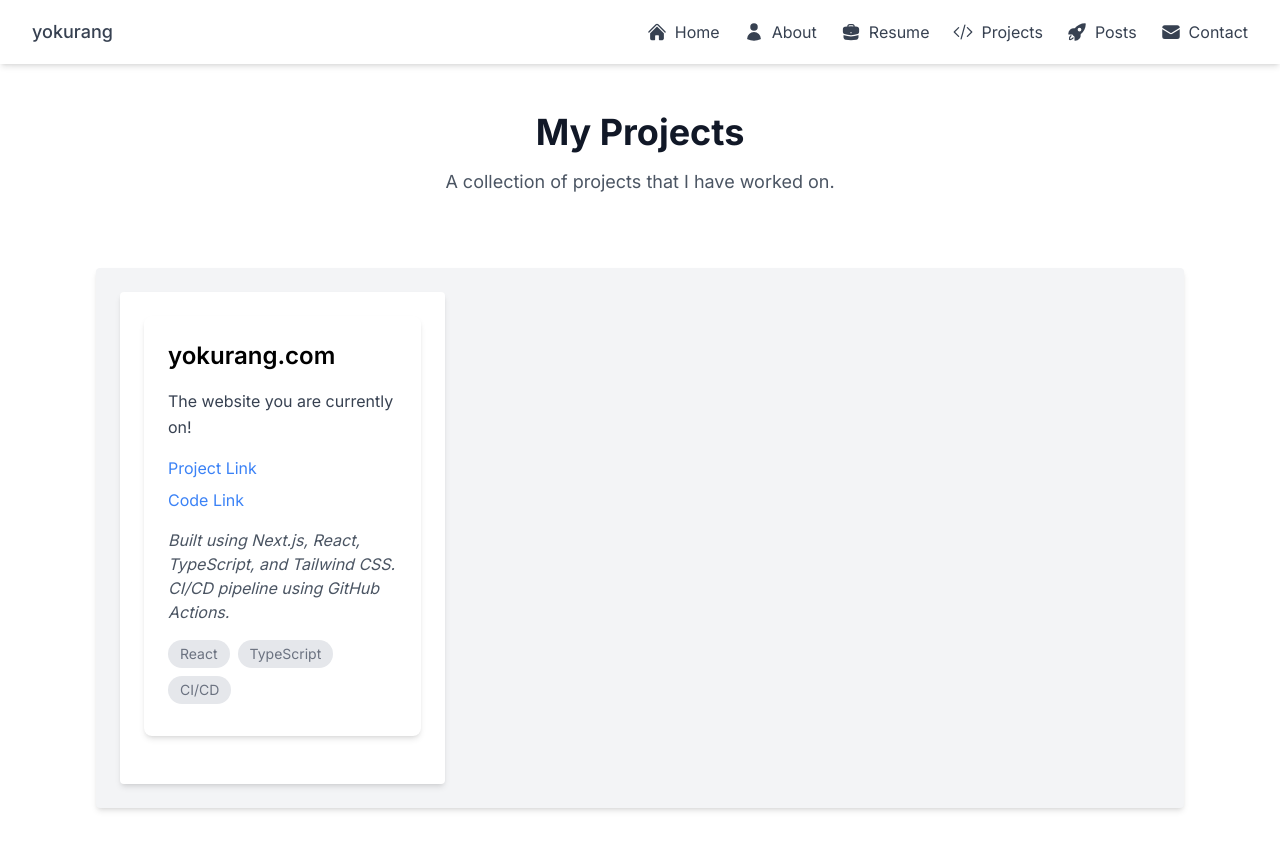
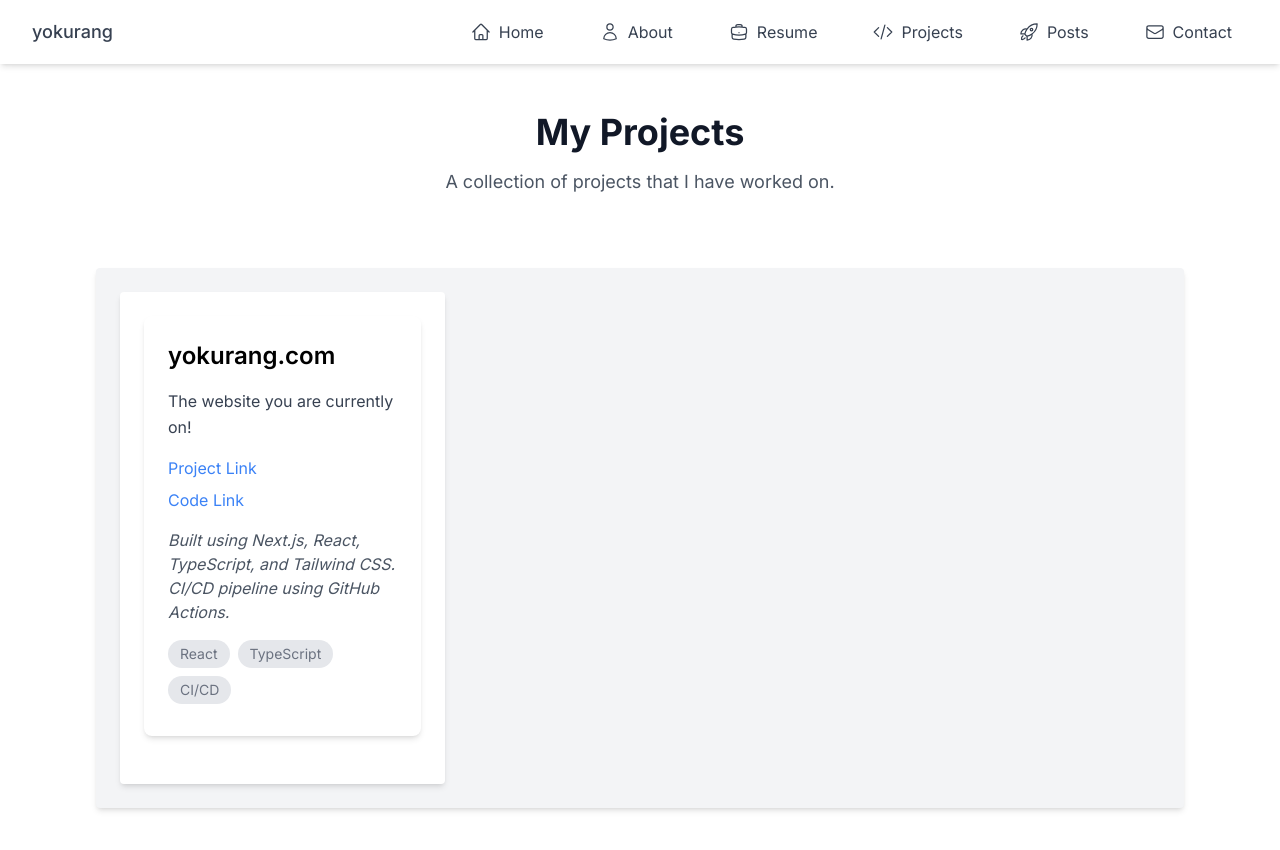
Before and after one commit to yokurang/yokurang.com, a Next.js app: page /projects in a window 1280 px wide. Shown: the top 850 px of the page. Built offline with nearby package versions, Linux system fonts and the light colour scheme.

Commit message:
fix navigation bar

```diff
--- a/src/app/components/NavigationBar.tsx
+++ b/src/app/components/NavigationBar.tsx
@@ -1,18 +1,24 @@
 "use client";
+
 import React, { useState } from 'react';
 import Link from 'next/link';
-import { HomeIcon, UserIcon, BriefcaseIcon, EnvelopeIcon, RocketLaunchIcon, CodeBracketIcon, LightBulbIcon, XCircleIcon } from '@heroicons/react/24/solid';
+import { HomeIcon, UserIcon, BriefcaseIcon, EnvelopeIcon, RocketLaunchIcon, CodeBracketIcon, ChevronDownIcon, ChevronUpIcon } from '@heroicons/react/24/outline';
+
+export default function NavigationBar() {
+  const [isOpen, setIsOpen] = useState(false);
 
   type NavigationItemProps = {
     label: string;
     href: string;
     Icon: React.ElementType;
+    onClick?: () => void;
+    className?: string;
   };
 
-const NavigationItem: React.FC<NavigationItemProps> = ({ label, href, Icon }) => {
+  const NavigationItem: React.FC<NavigationItemProps> = ({ label, href, Icon, onClick, className }) => {
     return (
       <Link href={href} passHref>
-      <div className="flex items-center space-x-2 text-gray-700 cursor-pointer">
+        <div className={`flex items-center space-x-2 text-gray-700 cursor-pointer hover:text-black ${className}`} onClick={onClick}>
           <Icon className="h-5 w-5" />
           <span>{label}</span>
         </div>
@@ -20,8 +26,7 @@ const NavigationItem: React.FC<NavigationItemProps> = ({ label, href, Icon }) =>
     );
   };
 
-export default function NavigationBar() {
-  const navigationItems: NavigationItemProps[] = [
+  const navItems = [
     { label: "Home", href: "/", Icon: HomeIcon },
     { label: "About", href: "/about", Icon: UserIcon },
     { label: "Resume", href: "/resume", Icon: BriefcaseIcon },
@@ -30,33 +35,26 @@ export default function NavigationBar() {
     { label: "Contact", href: "/contact", Icon: EnvelopeIcon }
   ];
 
-  const [isOpen, setIsOpen] = useState(false);
-  const handleToggle = () => {
-    setIsOpen(!isOpen);
-  };
-
   return (
-    <div className="fixed top-0 left-0 w-full h-16 bg-white text-gray-700 flex items-center justify-between px-8 shadow-md z-10">
-      <div className="text-lg font-medium cursor-pointer">
-        yokurang
-      </div>
-      <div className="hidden items-center space-x-6 sm:flex">
-        {navigationItems.map((item, index) => (
-          <NavigationItem key={index} {...item} />
+    <nav className="fixed top-0 left-0 w-full h-16 bg-white text-gray-700 flex items-center justify-between px-8 shadow-md z-10">
+      <div className="text-lg font-medium cursor-pointer text-2xl font-bold">yokurang</div>
+      <div className="hidden sm:flex space-x-6">
+        {navItems.map((item, index) => (
+          <NavigationItem key={index} {...item} className="py-2 px-4 hover:underline" />
         ))}
       </div>
-      <div className="sm:hidden">
-        <button onClick={handleToggle}>
-          {isOpen ? <XCircleIcon className="text-xl" /> : <LightBulbIcon className="text-xl" />}
+      <div className="sm:hidden flex items-center">
+        <button onClick={() => setIsOpen(!isOpen)} className="text-gray-700 focus:outline-none">
+          {isOpen ? <ChevronUpIcon className="h-6 w-6" /> : <ChevronDownIcon className="h-6 w-6" />}
         </button>
       </div>
-      {isOpen &&
-        <div className="absolute left-0 top-16 w-full bg-white text-gray-700 flex flex-col items-center space-y-6 py-5 sm:hidden shadow-md">
-          {navigationItems.map((item, index) => (
-            <NavigationItem key={index} {...item} />
+      {isOpen && (
+        <div className="absolute top-16 left-0 right-0 w-full bg-white flex flex-col text-center shadow-md">
+          {navItems.map((item, index) => (
+            <NavigationItem key={index} {...item} onClick={() => setIsOpen(false)} className="block py-2 px-4 text-sm hover:bg-gray-200" />
           ))}
         </div>
-      }
-    </div>
+      )}
+    </nav>
   );
 }
```
Lines whose indentation alone changed are shown as unchanged.
